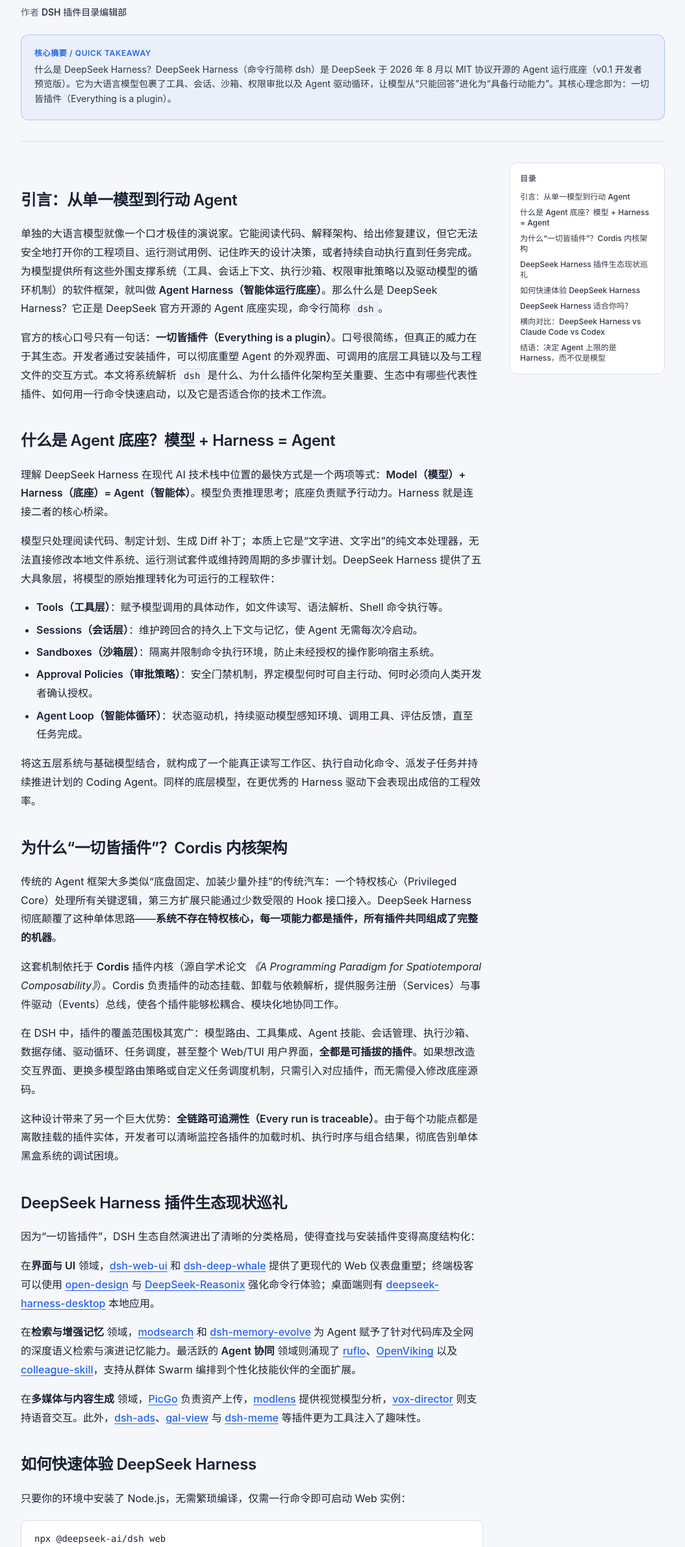
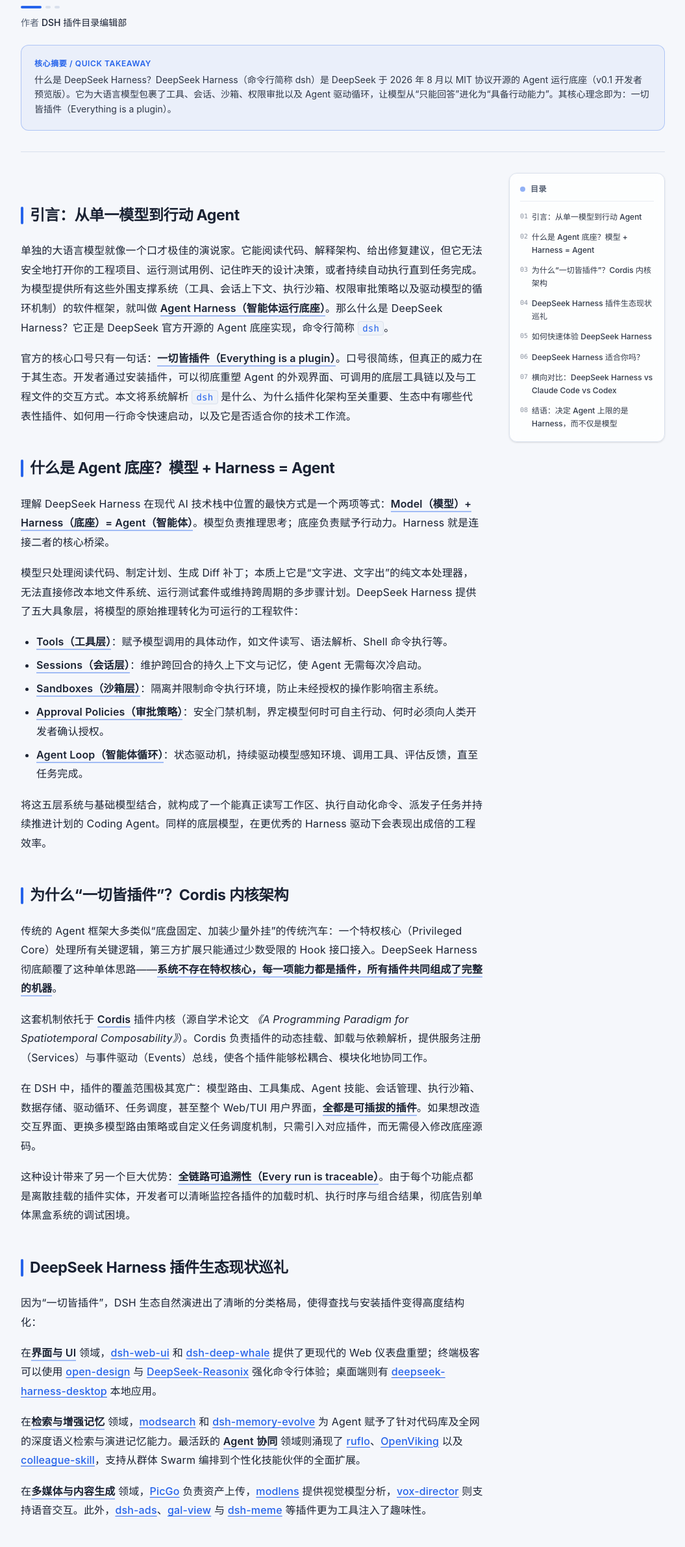
Before and after one commit to Victor-770/dsh-plugin-directory, an Astro site in the folder site/: page /articles/what-is-deepseek-harness in a window 1280 px wide. Shown: the part 265-2645 px from the top of the page at 65% size, without its empty margins (112-1167 px from the left). Built offline with nearby package versions, Linux system fonts and the light colour scheme; Astro itself is replaced by a stand-in of ours; no server answers.

Commit message:
style(articles): upgrade typography and editorial components inspired by gzh-design

```diff
--- a/site/src/components/TableOfContents.astro
+++ b/site/src/components/TableOfContents.astro
@@ -3,15 +3,34 @@
 
 const { headings = [], lang = "zh" } = Astro.props;
 const s = STR[lang];
+
+let h2Counter = 0;
+const enrichedHeadings = headings.map((h) => {
+  if (h.level === 2) {
+    h2Counter++;
+    return { ...h, num: String(h2Counter).padStart(2, "0") };
+  }
+  return h;
+});
 ---
-{headings.length > 0 && (
-  <nav class="rounded-xl border border-line bg-surface p-4 text-sm" aria-label={s.tableOfContents}>
-    <h2 class="text-xs font-semibold uppercase tracking-wider text-muted mb-3">{s.tableOfContents}</h2>
+{enrichedHeadings.length > 0 && (
+  <nav class="rounded-xl border border-line bg-surface/80 p-4 text-sm backdrop-blur shadow-sm" aria-label={s.tableOfContents}>
+    <div class="flex items-center gap-2 mb-3 pb-2.5 border-b border-line/60">
+      <span class="w-2 h-2 rounded-full bg-accent animate-pulse" aria-hidden="true"></span>
+      <h2 class="text-xs font-bold uppercase tracking-wider text-muted">{s.tableOfContents}</h2>
+    </div>
     <ul class="space-y-2 text-xs">
-      {headings.map((h) => (
-        <li class={h.level === 3 ? "pl-3 text-muted hover:text-ink" : "font-medium text-ink/90 hover:text-accent"}>
-          <a href={`#${h.id}`} class="block transition hover:underline">
-            {h.text}
+      {enrichedHeadings.map((h) => (
+        <li class={h.level === 3 ? "pl-5 text-muted hover:text-ink transition" : "font-medium text-ink/90 hover:text-accent transition"}>
+          <a href={`#${h.id}`} class="flex items-start gap-1.5 group py-0.5">
+            {h.num && (
+              <span class="font-mono text-[10px] text-muted/70 group-hover:text-accent shrink-0 pt-0.5">
+                {h.num}
+              </span>
+            )}
+            <span class="leading-relaxed group-hover:underline underline-offset-2">
+              {h.text}
+            </span>
           </a>
         </li>
       ))}
--- a/site/src/pages/articles/[slug].astro
+++ b/site/src/pages/articles/[slug].astro
@@ -66,6 +66,12 @@
         {article.title}
       </h1>
 
+      <div class="mt-3 flex items-center gap-1.5" aria-hidden="true">
+        <span class="h-1 w-8 rounded-full bg-accent"></span>
+        <span class="h-1 w-2 rounded-full bg-line"></span>
+        <span class="h-1 w-2 rounded-full bg-line"></span>
+      </div>
+
       <p class="mt-3 text-sm text-muted">
         {s.authorBy} <span class="font-medium text-ink">{article.author}</span>
       </p>
--- a/site/src/pages/en/articles/[slug].astro
+++ b/site/src/pages/en/articles/[slug].astro
@@ -66,6 +66,12 @@
         {article.title}
       </h1>
 
+      <div class="mt-3 flex items-center gap-1.5" aria-hidden="true">
+        <span class="h-1 w-8 rounded-full bg-accent"></span>
+        <span class="h-1 w-2 rounded-full bg-line"></span>
+        <span class="h-1 w-2 rounded-full bg-line"></span>
+      </div>
+
       <p class="mt-3 text-sm text-muted">
         {s.authorBy} <span class="font-medium text-ink">{article.author}</span>
       </p>
--- a/site/src/pages/what-is-deepseek-harness.astro
+++ b/site/src/pages/what-is-deepseek-harness.astro
@@ -58,6 +58,12 @@
         {article.title}
       </h1>
 
+      <div class="mt-3 flex items-center gap-1.5" aria-hidden="true">
+        <span class="h-1 w-8 rounded-full bg-accent"></span>
+        <span class="h-1 w-2 rounded-full bg-line"></span>
+        <span class="h-1 w-2 rounded-full bg-line"></span>
+      </div>
+
       <p class="mt-3 text-sm text-muted">
         {s.authorBy} <span class="font-medium text-ink">{article.author}</span>
       </p>
--- a/site/src/styles/global.css
+++ b/site/src/styles/global.css
@@ -66,81 +66,123 @@
   }
 }
 
-/* 技术文章富排版样式（Prose Typography） */
+/* 技术文章富排版样式（Prose Typography - 借鉴 gzh-design 编辑风与层级设计） */
 .prose {
   color: var(--color-ink);
   font-size: 1rem;
-  line-height: 1.8;
+  line-height: 1.85;
+  letter-spacing: 0.01em;
 }
+
+/* 章节标题：左侧主色竖条点缀，建立清晰层级 */
 .prose h2 {
-  font-size: 1.5rem;
-  font-weight: 600;
-  margin-top: 2.25rem;
-  margin-bottom: 1rem;
+  display: flex;
+  align-items: center;
+  font-size: 1.45rem;
+  font-weight: 700;
+  margin-top: 2.75rem;
+  margin-bottom: 1.15rem;
   color: var(--color-ink);
   scroll-margin-top: 5.5rem;
   letter-spacing: -0.015em;
 }
+.prose h2::before {
+  content: "";
+  display: inline-block;
+  width: 4px;
+  height: 1.15em;
+  background: var(--color-accent);
+  border-radius: 2px;
+  margin-right: 10px;
+  flex-shrink: 0;
+}
+
 .prose h3 {
-  font-size: 1.2rem;
+  font-size: 1.18rem;
   font-weight: 600;
-  margin-top: 1.75rem;
-  margin-bottom: 0.75rem;
+  margin-top: 2rem;
+  margin-bottom: 0.85rem;
   color: var(--color-ink);
   scroll-margin-top: 5.5rem;
 }
+
 .prose p {
-  margin-top: 1rem;
-  margin-bottom: 1rem;
+  margin-top: 1.1rem;
+  margin-bottom: 1.1rem;
 }
+
 .prose ul {
-  margin-top: 1rem;
-  margin-bottom: 1rem;
+  margin-top: 1.1rem;
+  margin-bottom: 1.1rem;
   padding-left: 1.5rem;
   list-style-type: disc;
 }
 .prose ol {
-  margin-top: 1rem;
-  margin-bottom: 1rem;
+  margin-top: 1.1rem;
+  margin-bottom: 1.1rem;
   padding-left: 1.5rem;
   list-style-type: decimal;
 }
 .prose li {
-  margin-top: 0.35rem;
-  margin-bottom: 0.35rem;
+  margin-top: 0.4rem;
+  margin-bottom: 0.4rem;
 }
+
 .prose a {
   color: var(--color-accent);
   text-decoration: underline;
   text-underline-offset: 3px;
   font-weight: 500;
+  transition: opacity 150ms ease;
 }
 .prose a:hover {
-  opacity: 0.85;
+  opacity: 0.8;
 }
+
+/* 关键词标记层：加粗时带极细主色下划线（高频视觉锚点） */
 .prose strong {
   font-weight: 600;
   color: var(--color-ink);
+  border-bottom: 2px solid color-mix(in srgb, var(--color-accent) 40%, transparent);
+  padding-bottom: 1px;
 }
+
+/* 行内代码胶囊 */
 .prose code:not(pre code) {
   font-family: var(--font-mono);
   font-size: 0.875em;
   background-color: var(--color-surface2);
-  padding: 0.15em 0.4em;
+  color: var(--color-accent);
+  padding: 0.15em 0.45em;
   border-radius: 4px;
   border: 1px solid var(--color-line);
 }
+
+/* 代码块：Mac 终端三色圆点 + 顶部留白 + 紧凑等宽排版 */
 .prose pre {
-  margin-top: 1.25rem;
-  margin-bottom: 1.25rem;
+  position: relative;
+  margin-top: 1.5rem;
+  margin-bottom: 1.5rem;
   background-color: var(--color-surface);
   border: 1px solid var(--color-line);
-  border-radius: 8px;
-  padding: 1rem 1.25rem;
+  border-radius: 10px;
+  padding: 2.85rem 1.25rem 1.25rem;
   overflow-x: auto;
   font-family: var(--font-mono);
   font-size: 0.875rem;
-  line-height: 1.6;
+  line-height: 1.65;
+  box-shadow: 0 4px 16px -8px rgba(0, 0, 0, 0.25);
+}
+.prose pre::before {
+  content: "";
+  position: absolute;
+  top: 13px;
+  left: 14px;
+  width: 10px;
+  height: 10px;
+  border-radius: 50%;
+  background-color: #ff5f56;
+  box-shadow: 16px 0 0 #ffbd2e, 32px 0 0 #27c93f;
 }
 .prose pre code {
   background: transparent;
@@ -149,29 +191,47 @@
   font-size: inherit;
   color: var(--color-ink);
 }
+
+/* 引用块：左侧加厚主色条 + 浅底圆角 */
 .prose blockquote {
-  margin-top: 1.25rem;
-  margin-bottom: 1.25rem;
+  margin-top: 1.5rem;
+  margin-bottom: 1.5rem;
   border-left: 4px solid var(--color-accent);
   background-color: var(--color-surface);
   border-radius: 0 8px 8px 0;
-  padding: 1rem 1.25rem;
+  padding: 1.15rem 1.4rem;
   font-style: normal;
   color: var(--color-ink);
+  box-shadow: 0 2px 8px -2px rgba(0, 0, 0, 0.05);
 }
+
+/* 对比表格：圆角边框 + 斑马纹 + 标题栏加深 */
 .prose table {
   width: 100%;
-  border-collapse: collapse;
+  border-collapse: separate;
+  border-spacing: 0;
   font-size: 0.875rem;
   border: 1px solid var(--color-line);
-  border-radius: 8px;
+  border-radius: 10px;
+  overflow: hidden;
+  box-shadow: 0 2px 8px -2px rgba(0, 0, 0, 0.05);
 }
 .prose th, .prose td {
-  padding: 0.75rem 1rem;
-  border: 1px solid var(--color-line);
+  padding: 0.85rem 1.1rem;
+  border-bottom: 1px solid var(--color-line);
+  border-right: 1px solid var(--color-line);
+}
+.prose th:last-child, .prose td:last-child {
+  border-right: none;
+}
+.prose tr:last-child td {
+  border-bottom: none;
 }
 .prose th {
   background-color: var(--color-surface2);
   font-weight: 600;
   color: var(--color-ink);
 }
+.prose tbody tr:hover {
+  background-color: color-mix(in srgb, var(--color-surface2) 40%, transparent);
+}
```
